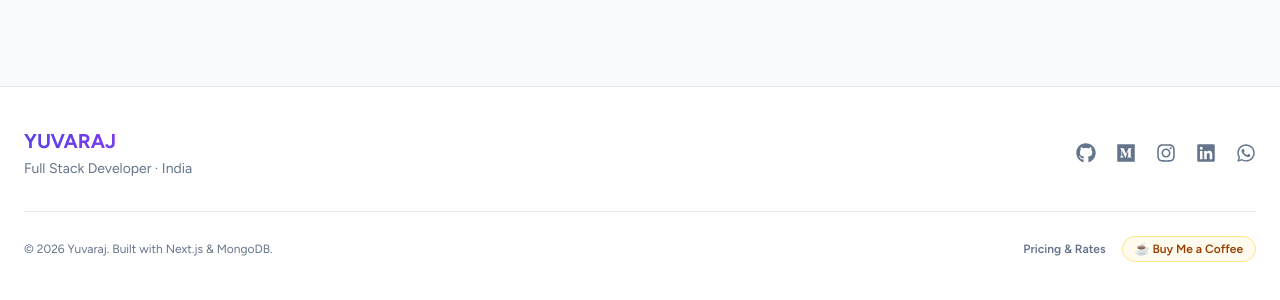
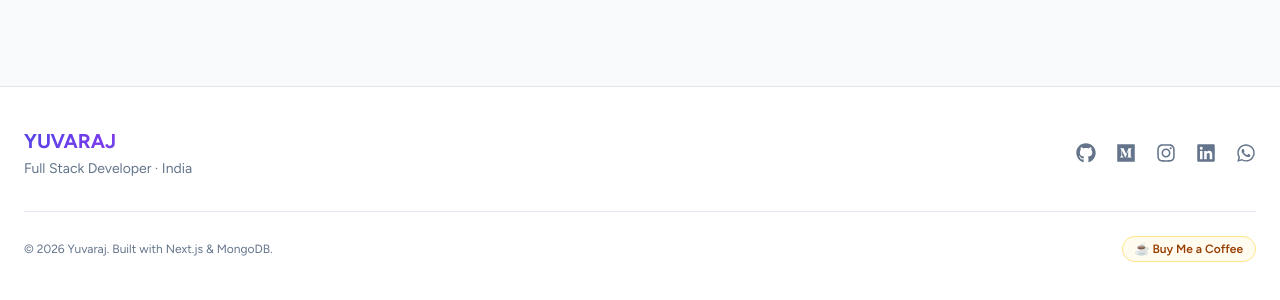
Before and after one commit to yuvaraj-io/dev-fullstack, a Next.js app: page /edit in a window 1280 px wide. Shown: the part 714-1014 px from the top of the page. Built offline with nearby package versions, Linux system fonts and the light colour scheme; no server answers; the database is empty.

Commit message:
pricing section removed

```diff
--- a/components/ui-root/footer/footer.tsx
+++ b/components/ui-root/footer/footer.tsx
@@ -45,9 +45,9 @@ export default function Footer() {
             © {new Date().getFullYear()} Yuvaraj. Built with Next.js &amp; MongoDB.
           </p>
           <div className="flex items-center gap-4 text-xs font-semibold">
-            <Link href="/pricing" className="text-[var(--ink-soft)] hover:text-[var(--signal)]">
+            {/* <Link href="/pricing" className="text-[var(--ink-soft)] hover:text-[var(--signal)]">
               Pricing &amp; Rates
-            </Link>
+            </Link> */}
             <Link
               href="/connect"
               className="inline-flex items-center gap-1.5 rounded-full border border-amber-200 bg-amber-50/80 px-3 py-1 text-amber-800 transition hover:border-amber-400 hover:bg-amber-100 dark:border-amber-800/60 dark:bg-amber-950/40 dark:text-amber-300"
```
